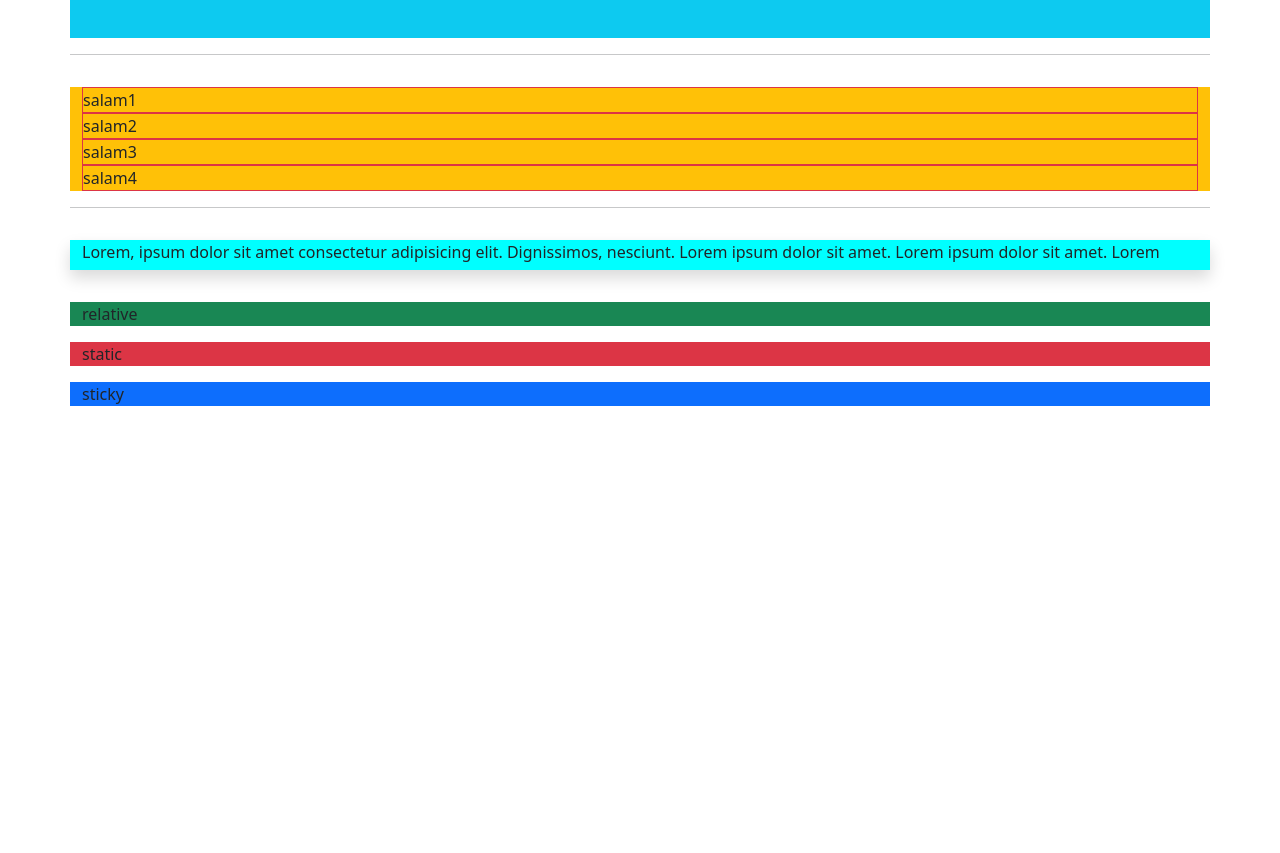
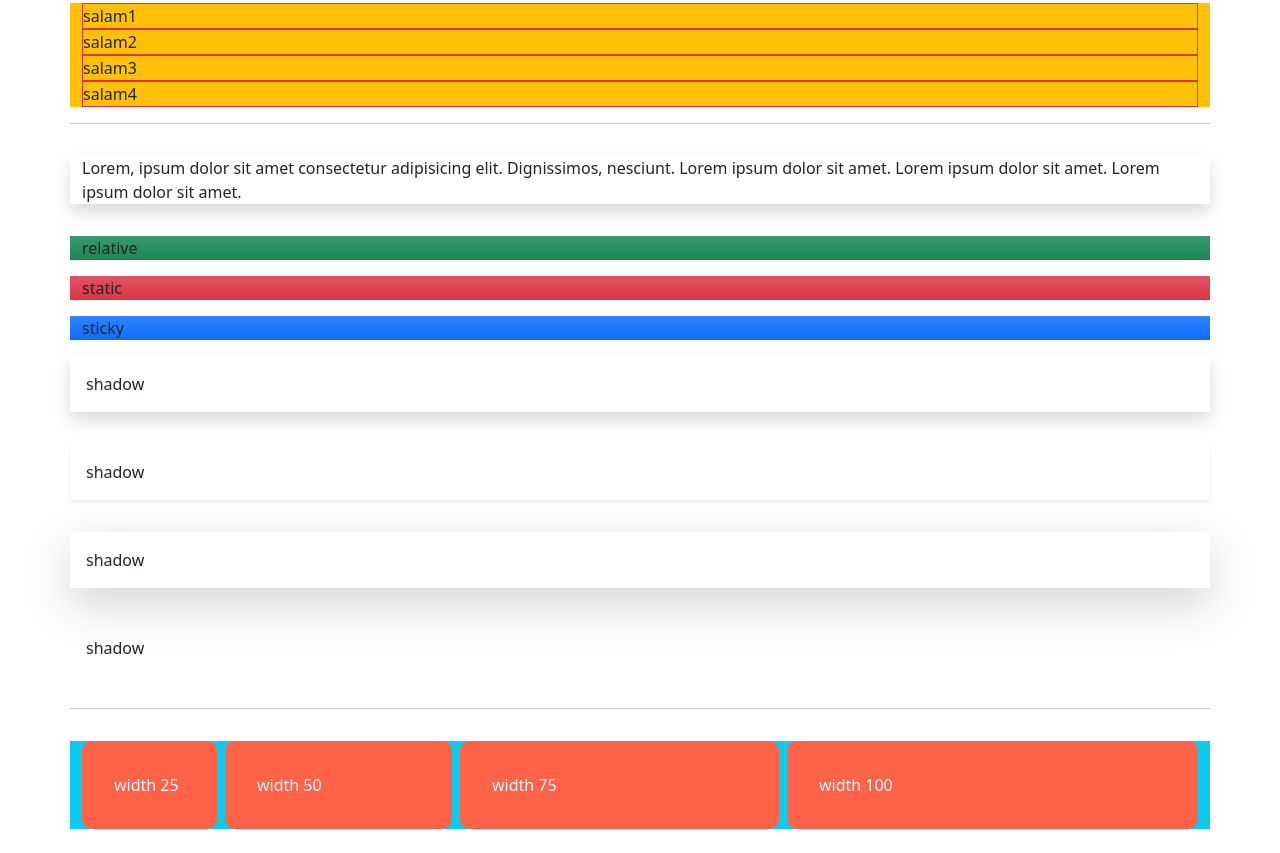
Before and after one commit to ami87878/ReviewBootstrap, a plain HTML site: page index.html in a window 1280 px wide. Shown: the part 1795-2648 px from the top of the page. Before the commit the page ends 2225 px from the top, so only its background shows below. Drawn offline with Linux system fonts and the light colour scheme.

Commit message:
add width style

```diff
--- a/index.html
+++ b/index.html
@@ -201,18 +201,13 @@
  <label for="" class="btn btn-outline-warning  ">this is outlined </label><input type="checkbox"  class="btn-check">
 </div> -->
 <style>
+span{
 
-
-  p{
-
-
-width: 30px;
-height: 30px;
-background-color: aqua;
-
-
-
-  }
+  background-color: tomato;
+  color: aliceblue;
+  border-radius: 10px;
+  padding: 2rem;
+}
 </style>
  <div class="input-group">
   <span class="input-group-text">
@@ -266,11 +261,25 @@ background-color: aqua;
 
 <p class="shadow overflow-auto   "> Lorem, ipsum dolor sit amet consectetur adipisicing elit. Dignissimos, nesciunt. Lorem ipsum dolor sit amet. Lorem ipsum dolor sit amet. Lorem ipsum dolor sit amet.</p>
 
-<div class="position-absolute bg-secondary  ">absolute</div>
-<div class="position-fixed bg-info  ">fixed</div>
-<div class="position-relative bg-success     ">relative</div>
-<div class="position-static   bg-danger  ">static</div>
-<div class="position-sticky   bg-primary    ">sticky</div>
+<div class="position-absolute   bg-gradient  bg-secondary  ">absolute</div>
+<div class="position-fixed      bg-gradient  bg-info  ">fixed</div>
+<div class="position-relative   bg-gradient  bg-success     ">relative</div>
+<div class="position-static     bg-gradient  bg-danger  ">static</div>
+<div class="position-sticky     bg-gradient  bg-primary    ">sticky</div>
+
+<p class="p-3 shadow ">shadow </p>
+<p class="p-3 shadow-sm  ">shadow </p>
+<p class="p-3 shadow-lg  ">shadow </p>
+<p class="p-3 shadow-none  ">shadow </p>
+<hr>
+
+<div class="d-flex gap-2 w-100 bg-info ">
+  <span class="w-25 ">width 25</span>
+<span class="w-50  ">width 50</span>
+<span class="w-75 ">width 75</span>
+<span class="w-100 ">width 100</span>
+</div>
+
 </body>
   <script src="bootstrap.bundle.min.js"></script>
 </html>
```
